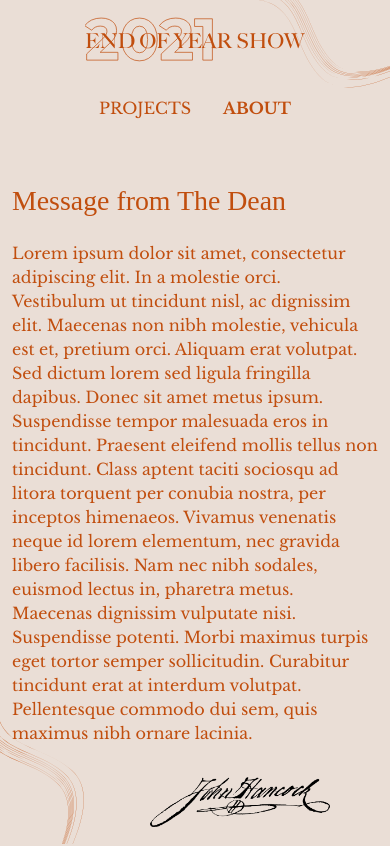
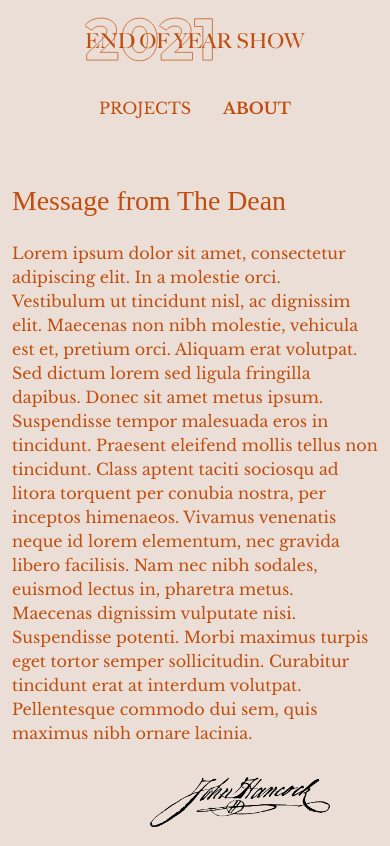
Before and after one commit to evo2000/EOYS, a Vue app: page /about in a window 390 px wide. Shown: the top 846 px of the page. Built offline with nearby package versions, Linux system fonts and the light colour scheme; a web font is replaced by a local one.

Commit message:
further cleanup of about page

```diff
--- a/src/App.vue
+++ b/src/App.vue
@@ -22,6 +22,15 @@
     body {
         /* need !important to override bootstrap default */
         background-color: #eaded6 !important;
+        color: #c14e0e !important;
+
+        /* default font for text */
+        font-family: "Libre Baskerville", serif !important;
+    }
+
+    /* header font */
+    h1, h2, h3, h4, h5, h6 {
+
     }
 
 /** {*/
--- a/src/components/about.vue
+++ b/src/components/about.vue
@@ -29,13 +29,11 @@
 	</div>
 
     <!-- background graphics -->
-	<div class="curve1">
-        <img src="/images/ABOUT-top.svg">
-    </div>
-	<div class="curve2">
-        <img src="/images/ABOUT-bottom.svg">
-    </div>
-	<bg/>
+	<img class="curve1 d-none d-md-block" src="/images/ABOUT-top.svg">
+	<img class="curve2 d-none d-md-block" src="/images/ABOUT-bottom.svg">
+
+	<!-- don't need this anymore -->
+<!--	<bg/>-->
 
 </template>
 
@@ -107,7 +105,7 @@ export default defineComponent({
 /*	width: 180px;*/
 /*}*/
 
-.curve1 img{
+	.curve1 {
 		position: fixed;
 		right: 0px;
 		top: 0px;
@@ -115,7 +113,7 @@ export default defineComponent({
 		z-index: -1;
 	}
 
-.curve2 img{
+	.curve2 {
 		position: fixed;
 		left: 0px;
 		bottom: 0px;
--- a/src/components/splash.vue
+++ b/src/components/splash.vue
@@ -16,23 +16,10 @@
 </template>
 
 <script>
-import projectsJson from '../projects.json';
-import bg from './bg.vue';
 import {defineComponent} from 'vue';
 
 export default defineComponent({
 	name: 'Splash',
-
-	components: {
-      bg
-	},
-
-	data() {
-	},
-
-	created() {
-		this.projects = projectsJson;
-	},
 })
 </script>
 
--- a/src/components/website-header.vue
+++ b/src/components/website-header.vue
@@ -32,11 +32,6 @@
 
     components: {},
 
-    created() {
-      // TODO: use this to highlight "projects" or "about"
-      // console.log(this.$route.path);
-    },
-
     computed: {
 
       // will return one of ['splash', 'projects', 'about', 'other']
@@ -69,8 +64,8 @@
     }
 
     nav a {
-        font-family: "Libre Baskerville", serif;
-        color: #c14e0e !important;
+        font-family: inherit;
+        color: inherit;
         text-decoration: none;
     }
 
```
Lines whose indentation alone changed are shown as unchanged.
